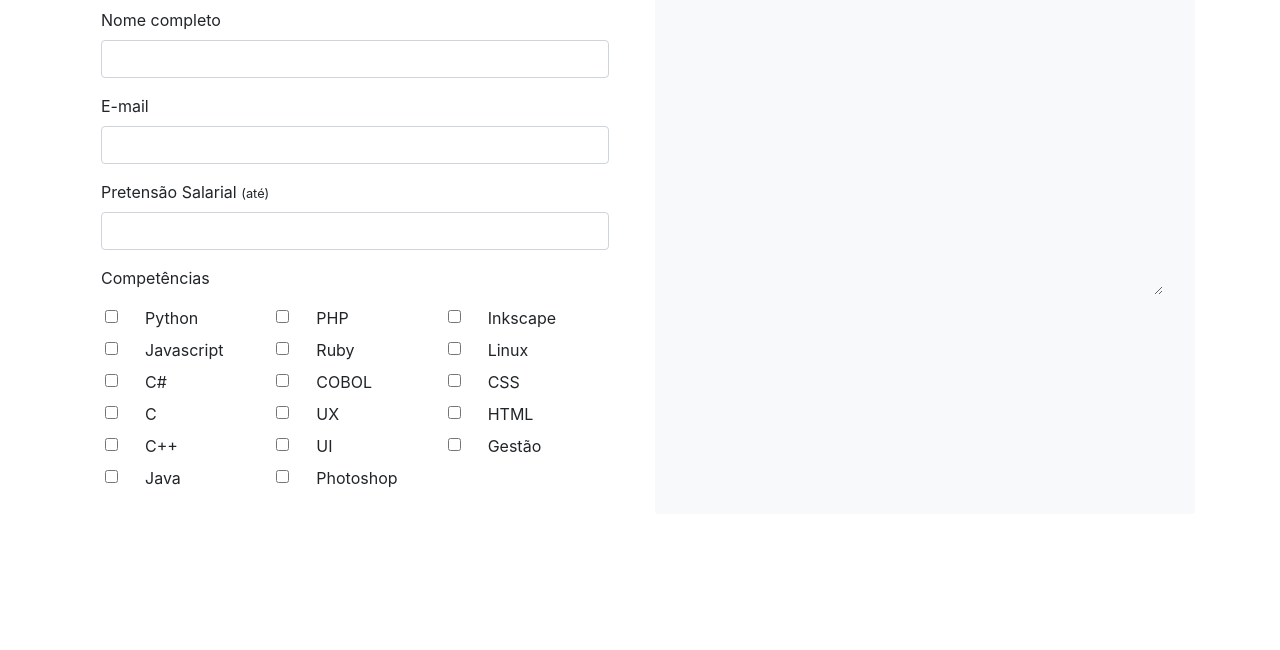
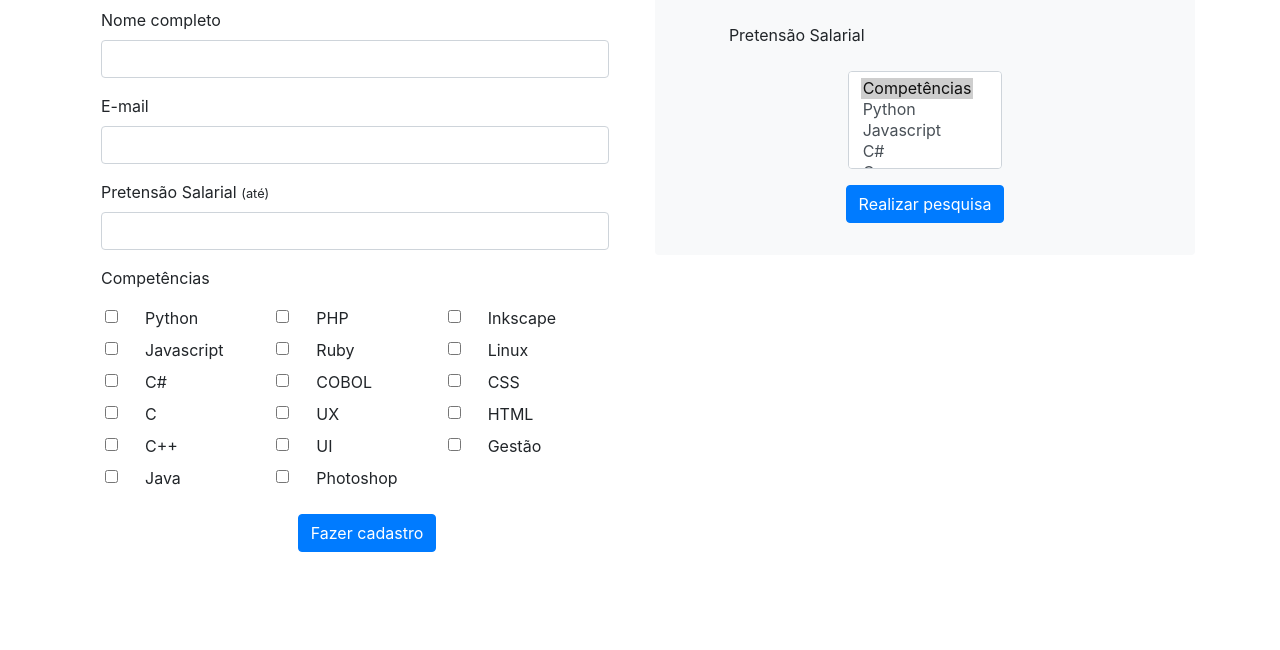
Before and after one commit to suyfranca/gestor-candidatos, a plain HTML site: page index.html in a window 1280 px wide. Shown: the part 150-800 px from the top of the page. Drawn offline with Linux system fonts and the light colour scheme.

Commit message:
Reshape the project

```diff
--- a/css/style.css
+++ b/css/style.css
@@ -1,15 +1,3 @@
-.checked-icon-hidden {
-  height: 10%;
-  width: 10%;
-  display: none;
-}
-
-.checked-icon {
-  height: 10%;
-  width: 10%;
-  display: block;
-}
-
 .hidden {
   display: none;
 }
@@ -18,6 +6,9 @@
   display: block;
 }
 
-.hidden-scroll{
-  overflow: auto;
+.column {
+  display: flex;
+  flex-direction: column;
+  justify-content: center;
+  align-items: center;
 }
--- a/index.html
+++ b/index.html
@@ -43,47 +43,27 @@
 
   <!-- Fim do Header -->
 
+  <!-- Formulário -->
   <section class="container">
-    <div class="my-4 text-center">
-      <h2 class="display-5 text-primary">Pesquisar</h2>
-    </div>
-
-    <!-- Formulário -->
-
     <div class="row">
       <div class="col-6">
+        <div class="my-4 text-center">
+          <h2 class="display-6 text-primary">Cadastro</h2>
+        </div>
         <form class="p-3" action="">
           <div class="form-group">
             <label for="applicant">Nome completo</label>
-              <input
-                type="text"
-                class="form-control"
-                data-js="inputName"
-                id="applicant"
-                value=""
-              />
+            <input type="text" class="form-control" data-js="inputName" id="applicant" value="" />
           </div>
           <div class="form-group">
             <label for="emailApplicant">E-mail</label>
-              <input
-                type="email"
-                class="form-control"
-                data-js="email"
-                id="emailApplicant"
-                value=""
-              />
+            <input type="email" class="form-control" data-js="email" id="emailApplicant" value="" />
           </div>
           <div class="form-group">
             <label for="salaryExpectation">
               Pretensão Salarial <span class="small">(até)</span>
             </label>
-              <input
-                type="number"
-                class="form-control"
-                data-js="salary"
-                id="salaryExpectation"
-                value=""
-              />
+            <input type="number" class="form-control" data-js="salary" id="salaryExpectation" value="" />
           </div>
 
           <!-- Checkbox list -->
@@ -96,242 +76,144 @@
           <div class="row pl-4 pt-2">
             <div class="col-4">
               <div class="form-group form-check">
-                  <input
-                    type="checkbox"
-                    class="form-check-input"
-                    id="python"
-                    data-js="checkSkills"
-                    value="Python"
-                  />
+                <input type="checkbox" class="form-check-input" id="python" data-js="checkSkills" value="Python" />
                 <label class="form-check-label" for="python">Python</label>
               </div>
               <div class="form-group form-check">
-                  <input
-                    type="checkbox"
-                    class="form-check-input"
-                    id="javascript"
-                    data-js="checkSkills"
-                    value="JavaScript"
-                  />
+                <input type="checkbox" class="form-check-input" id="javascript" data-js="checkSkills"
+                  value="JavaScript" />
                 <label class="form-check-label" for="javascript">Javascript</label>
               </div>
               <div class="form-group form-check">
-                  <input
-                    type="checkbox"
-                    class="form-check-input"
-                    id="c#"
-                    data-js="checkSkills"
-                    value="C#"
-                  />
+                <input type="checkbox" class="form-check-input" id="c#" data-js="checkSkills" value="C#" />
                 <label class="form-check-label" for="c#">C#</label>
               </div>
               <div class="form-group form-check">
-                  <input
-                    type="checkbox"
-                    class="form-check-input"
-                    id="c"
-                    data-js="checkSkills"
-                    value="C"
-                  />
+                <input type="checkbox" class="form-check-input" id="c" data-js="checkSkills" value="C" />
                 <label class="form-check-label" for="c">C</label>
               </div>
               <div class="form-group form-check">
-                  <input
-                    type="checkbox"
-                    class="form-check-input"
-                    id="c++"
-                    data-js="checkSkills"
-                    value="C++"
-                  />
+                <input type="checkbox" class="form-check-input" id="c++" data-js="checkSkills" value="C++" />
                 <label class="form-check-label" for="c++">C++</label>
               </div>
               <div class="form-group form-check">
-                  <input
-                    type="checkbox"
-                    class="form-check-input"
-                    id="java"
-                    data-js="checkSkills"
-                    value="Java"
-                  />
+                <input type="checkbox" class="form-check-input" id="java" data-js="checkSkills" value="Java" />
                 <label class="form-check-label" for="java">Java</label>
               </div>
             </div>
             <div class="col-4">
               <div class="form-group form-check">
-                  <input
-                    type="checkbox"
-                    class="form-check-input"
-                    id="php"
-                    data-js="checkSkills"
-                    value="PHP"
-                  />
+                <input type="checkbox" class="form-check-input" id="php" data-js="checkSkills" value="PHP" />
                 <label class="form-check-label" for="php">PHP</label>
               </div>
               <div class="form-group form-check">
-                  <input
-                    type="checkbox"
-                    class="form-check-input"
-                    id="ruby"
-                    data-js="checkSkills"
-                    value="Ruby"
-                  />
+                <input type="checkbox" class="form-check-input" id="ruby" data-js="checkSkills" value="Ruby" />
                 <label class="form-check-label" for="ruby">Ruby</label>
               </div>
               <div class="form-group form-check">
-                  <input
-                    type="checkbox"
-                    class="form-check-input"
-                    id="cobol"
-                    data-js="checkSkills"
-                    value="COBOL"
-                  />
+                <input type="checkbox" class="form-check-input" id="cobol" data-js="checkSkills" value="COBOL" />
                 <label class="form-check-label" for="cobol">COBOL</label>
               </div>
               <div class="form-group form-check">
-                  <input
-                    type="checkbox"
-                    class="form-check-input"
-                    id="ux"
-                    data-js="checkSkills"
-                    value="UX"
-                  />
+                <input type="checkbox" class="form-check-input" id="ux" data-js="checkSkills" value="UX" />
                 <label class="form-check-label" for="ux">UX</label>
               </div>
               <div class="form-group form-check">
-                  <input
-                    type="checkbox"
-                    class="form-check-input"
-                    id="ui"
-                    data-js="checkSkills"
-                    value="UI"
-                  />
+                <input type="checkbox" class="form-check-input" id="ui" data-js="checkSkills" value="UI" />
                 <label class="form-check-label" for="ui">UI</label>
               </div>
               <div class="form-group form-check">
-                  <input
-                    type="checkbox"
-                    class="form-check-input"
-                    id="photoshop"
-                    data-js="checkSkills"
-                    value="Photoshop"
-                  />
+                <input type="checkbox" class="form-check-input" id="photoshop" data-js="checkSkills"
+                  value="Photoshop" />
                 <label class="form-check-label" for="photoshop">Photoshop</label>
               </div>
             </div>
             <div class="col-4">
               <div class="form-group form-check">
-                  <input
-                    type="checkbox"
-                    class="form-check-input"
-                    id="inkscape"
-                    data-js="checkSkills"
-                    value="Inkscape"
-                  />
+                <input type="checkbox" class="form-check-input" id="inkscape" data-js="checkSkills" value="Inkscape" />
                 <label class="form-check-label" for="inkscape">Inkscape</label>
               </div>
               <div class="form-group form-check">
-                  <input
-                    type="checkbox"
-                    class="form-check-input"
-                    id="linux"
-                    data-js="checkSkills"
-                    value="Linux"
-                  />
+                <input type="checkbox" class="form-check-input" id="linux" data-js="checkSkills" value="Linux" />
                 <label class="form-check-label" for="linux">Linux</label>
               </div>
               <div class="form-group form-check">
-                  <input
-                    type="checkbox"
-                    class="form-check-input"
-                    id="css"
-                    data-js="checkSkills"
-                    value="CSS"
-                  />
+                <input type="checkbox" class="form-check-input" id="css" data-js="checkSkills" value="CSS" />
                 <label class="form-check-label" for="css">CSS</label>
               </div>
               <div class="form-group form-check">
-                  <input
-                    type="checkbox"
-                    class="form-check-input"
-                    id="html"
-                    data-js="checkSkills"
-                    value="HTML"
-                  />
+                <input type="checkbox" class="form-check-input" id="html" data-js="checkSkills" value="HTML" />
                 <label class="form-check-label" for="html">HTML</label>
               </div>
               <div class="form-group form-check">
-                  <input
-                    type="checkbox"
-                    class="form-check-input"
-                    id="management"
-                    data-js="checkSkills"
-                    value="Gestão"
-                  />
+                <input type="checkbox" class="form-check-input" id="management" data-js="checkSkills" value="Gestão" />
                 <label class="form-check-label" for="management">Gestão</label>
               </div>
             </div>
-            </div>
-          </div>
-
-          <!-- Fim da CheckboxList -->
-
-          <!-- Lado direito, espelho da pesquisa -->
-
-          <div class="col-6">
-            <div class="bg-light rounded p-3 box-shadow w-100 h-100">
-              <div class="p-3 d-flex">
-                <img src="check-icon.svg" class="checked-icon-hidden" data-js="searchIcon" alt="">
-                <input
-                  type="text"
-                  class="form-control-plaintext w-100"
-                  data-js="fieldName"
-                  value=""
-                  readonly
-                />
-              </div>
-              <div class="p-3 d-flex">
-                <img src="check-icon.svg" class="checked-icon-hidden" data-js="searchIcon" alt="">
-                <input
-                  type="text"
-                  class="form-control-plaintext w-100"
-                  data-js="fieldEmail"
-                  value=""
-                  readonly
-                />
-              </div>
-              <div class="p-3 d-flex">
-                <img src="check-icon.svg" class="checked-icon-hidden" data-js="searchIcon" alt="">
-                <input
-                  type="text"
-                  class="form-control-plaintext w-100"
-                  data-js="fieldSalaryExpectation"
-                  value=""
-                  readonly
-                />
-              </div>
-              <div class="p-3 d-flex">
-                <img src="check-icon.svg" class="checked-icon-hidden" data-js="searchIcon" alt="">
-                <textarea
-                  type="text"
-                  class="form-control-plaintext scroll-hidden w-100"
-                  data-js="fieldSkills"
-                  value=""
-                  readonly>
-                </textarea>
-              </div>
             <div class="p-3 d-flex justify-content-center mx-auto">
-                <button data-js="searchBtn" class="btn btn-primary hidden">
-                  Realizar pesquisa
+              <button data-js="createBtn" class="btn btn-primary">
+                Fazer cadastro
               </button>
             </div>
           </div>
         </form>
 
+      </div>
+
+      <!-- Fim da CheckboxList -->
       <!-- Fim do formulário -->
+
+      <!-- Lado direito, filtro de pesquisa -->
+
+      <div class="col-6">
+
+        <div class="bg-light rounded p-3 box-shadow w-80 h-80 column">
+          <div class="my-4 text-center">
+            <h2 class="display-6 text-primary">Filtros</h2>
+          </div>
+          <div class="form-group p-3w-100">
+            <label for="salaryExpectation">
+              Pretensão Salarial
+            </label>
+            <input type="text" class="form-control-plaintext" data-js="fieldSalaryExpectation" name="salaryExpectation"
+              id="salaryExpectation">
+          </div>
+          <div class="d-flex ">
+            <select class="custom-select " multiple>
+              <option selected>Competências</option>
+              <option value="Python">Python</option>
+              <option value="Javascript">Javascript</option>
+              <option value="C#">C#</option>
+              <option value="C">C</option>
+              <option value="C++">C++</option>
+              <option value="Java">Java</option>
+              <option value="PHP">PHP</option>
+              <option value="Ruby">Ruby on Rails</option>
+              <option value="COBOL">COBOL</option>
+              <option value="UX">UX</option>
+              <option value="UI">UI</option>
+              <option value="Photoshop">Photoshop</option>
+              <option value="Inkscape">Inkscape</option>
+              <option value="Linux">Linux</option>
+              <option value="CSS">CSS</option>
+              <option value="HTML">HTML</option>
+              <option value="Gestão">Gestão</option>
+
+            </select>
+          </div>
+          <div class="p-3 d-flex justify-content-center mx-auto">
+            <button data-js="searchBtn" class="btn btn-primary">
+              Realizar pesquisa
+            </button>
+          </div>
+        </div>
+
+        <!-- Fim do filtro -->
 
       </div>
     </div>
   </section>
   <script src="js/script.js"></script>
 </body>
+
 </html>
--- a/js/script.js
+++ b/js/script.js
@@ -36,9 +36,6 @@
     }
   ];
 
-  let skillsList = [];
-  let fieldsFilled = [];
-
   let $closeModal = doc.querySelector( '[data-js="modalClose"]' );
   let $saveModal = doc.querySelector( '[data-js="saveApplicant"]' );
 
@@ -51,36 +48,17 @@
     }
   );
 
-  let $fieldName = doc.querySelector( '[data-js="fieldName"]' );
-  let $fieldEmail = doc.querySelector( '[data-js="fieldEmail"]' );
-  let $fieldSalary = doc.querySelector( '[data-js="fieldSalaryExpectation"]' );
-  let $fieldSkills = doc.querySelector( '[data-js="fieldSkills"]' );
-
   let $modal = doc.querySelector( '[data-js="modalApplicant"]' );
 
-  let $icon = doc.querySelector( '[data-js="searchIcon"]' );
-  let $btn = doc.querySelector( '[data-js="searchBtn"]' );
-  let fields = [$inputName, $email, $salary];
+  let $searchBtn = doc.querySelector( '[data-js="searchBtn"]' );
+  let $createBtn = doc.querySelector( '[data-js="createBtn"]' );
 
-  /**Conteúdo espelhado à direita */
   function onChange( element1, element2, event ){
     element1.addEventListener( event, function(){
       element2.value = element1.value;
     }, false);
   }
 
-  onChange( $inputName, $fieldName, 'input' );
-  onChange( $email, $fieldEmail, 'input' );
-  onChange( $salary, $fieldSalary, 'input' );
-
-  document.addEventListener('change', showBtn, false);
-
-  function showBtn( e ){
-    fields.forEach( function(field){
-      field !== ""
-      ? $btn.className = 'btn btn-primary appear'
-      : ''});
-  }
 
   function addSkill( e ){
     if ( this.checked ){
@@ -101,34 +79,57 @@
   function searchApplicant( event ){
     event.preventDefault();
     $modal.className = "modal collapse show";
-    isItFilled();
 
-    if ( fieldsFilled.indexOf( 'applicant' ) !== -1 )
-      searchByName();
 
-    if ( fieldsFilled.indexOf( 'emailApplicant' ) !== -1 )
-      searchByEmail();
+    let bySalary = [];
+    let bySkills = [];
 
-    if ( fieldsFilled.indexOf( 'salaryExpectation' ) !== -1 )
-      searchBySalary();
+    console.log(fieldsFilled);
+
+    fieldsFilled.forEach( function(item) {
+      byName = candidates.filter( function(itemCand){
+        return itemCand.name == item.value;
+      });
+    });
+
+    fieldsFilled.forEach( function(item) {
+      byEmail = candidates.filter( function(itemCand){
+        return itemCand.email == item.value;
+      });
+    });
+
+    }
+
+
+    if ( fieldsFilled.indexOf( 'applicant' ) !== -1 ){
+      byName = searchByName();
+    }
+
+    // if ( fieldsFilled.indexOf( 'emailApplicant' ) !== -1 )
+    //   searchByEmail();
+
+    // if ( fieldsFilled.indexOf( 'salaryExpectation' ) !== -1 )
+    //   searchBySalary();
 
     fieldsFilled = [];
-    }
+
 
   /**Verifica os campos preenchidos */
   function isItFilled(){
     let result = fields.forEach( function( field ){
       if ( field.value != "" )
-        fieldsFilled.push(field.id);
+        fieldsFilled.push(field);
     });
   }
 
+
+
+
   /** Buscas */
   function searchByName(){
-    let byName = candidates.filter( function( item ){
+    return candidates.filter( function( item ){
       return item.name == $inputName.value;
     });
-    return byName;
   }
 
   function searchByEmail(){
```
Lines whose indentation alone changed are shown as unchanged.
